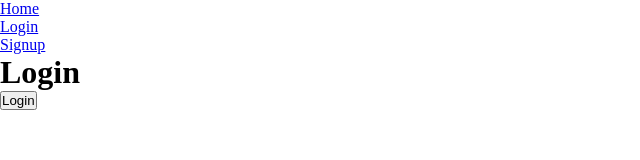
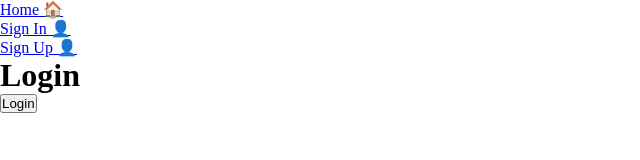
Before and after one commit to JCWoodworker/app-login-boilerplate, a React (Vite) app: page /login in a window 1280 px wide. Shown: the top 160 px of the page, without its empty margins (0-640 px from the left). Built offline with nearby package versions, Linux system fonts and the light colour scheme.

Commit message:
extracted top nav links and set logic for logged in or out links

```diff
--- a/src/App.tsx
+++ b/src/App.tsx
@@ -1,6 +1,6 @@
 import { Routes, Route } from "react-router-dom"
-import { Nav } from "react-bootstrap"
 
+import Navigation from "./pages/navigation/Navigation"
 import Home from "./pages/Home/Home"
 import Login from "./pages/auth/Login"
 import SignUp from "./pages/auth/Signup"
@@ -18,18 +18,7 @@ function App() {
 		<>
 			{!persist ? (
 				<>
-					<Nav>
-						<Nav.Item>
-							<Nav.Link href="/">Home</Nav.Link>
-						</Nav.Item>
-						<Nav.Item>
-							<Nav.Link href="/login">Login</Nav.Link>
-						</Nav.Item>
-						<Nav.Item>
-							<Nav.Link href="/signup">Signup</Nav.Link>
-						</Nav.Item>
-					</Nav>
-
+					<Navigation />
 					<Routes>
 						<Route path="/" element={<Home />} />
 						<Route path="/login" element={<Login />} />
@@ -39,15 +28,7 @@ function App() {
 				</>
 			) : (
 				<>
-					<Nav>
-						<Nav.Item>
-							<Nav.Link href="/">Home</Nav.Link>
-						</Nav.Item>
-						<Nav.Item>
-							<Nav.Link href="/logout">Logout</Nav.Link>
-						</Nav.Item>
-					</Nav>
-
+					<Navigation />
 					<Routes>
 						<Route path="/" element={<UserHome />} />
 						<Route path="/logout" element={<Logout />} />
--- /dev/null
+++ b/src/pages/navigation/Navigation.tsx
@@ -0,0 +1,34 @@
+import { Nav } from "react-bootstrap"
+import useAuth from "../../Hooks/useAuth"
+import { loggedInLinks, loggedOutLinks } from "../../pages/navigation/navLinks"
+
+const Navigation = () => {
+	const { persist } = useAuth()
+
+	let links
+	if (persist) {
+		links = loggedInLinks.map((link) => {
+			return (
+				<Nav>
+					<Nav.Item>
+						<Nav.Link href={link.path}>{`${link.name} ${link.icon}`}</Nav.Link>
+					</Nav.Item>
+				</Nav>
+			)
+		})
+	} else {
+		links = loggedOutLinks.map((link) => {
+			return (
+				<Nav>
+					<Nav.Item>
+						<Nav.Link href={link.path}>{`${link.name} ${link.icon}`}</Nav.Link>
+					</Nav.Item>
+				</Nav>
+			)
+		})
+	}
+
+	return <div>{links}</div>
+}
+
+export default Navigation
--- /dev/null
+++ b/src/pages/navigation/navLinks.ts
@@ -0,0 +1,36 @@
+export interface NavLink {
+	name: string
+	path: string
+	icon: string
+}
+
+export const loggedOutLinks = [
+	{
+		name: "Home",
+		path: "/",
+		icon: "🏠",
+	},
+	{
+		name: "Sign In",
+		path: "/login",
+		icon: "👤",
+	},
+	{
+		name: "Sign Up",
+		path: "/signup",
+		icon: "👤",
+	},
+]
+
+export const loggedInLinks = [
+	{
+		name: "Home",
+		path: "/user-home",
+		icon: "🏠",
+	},
+	{
+		name: "Sign Out",
+		path: "/logout",
+		icon: "👤",
+	},
+]
```
Also changed, not shown: src/index.scss (line endings or trailing spaces).
